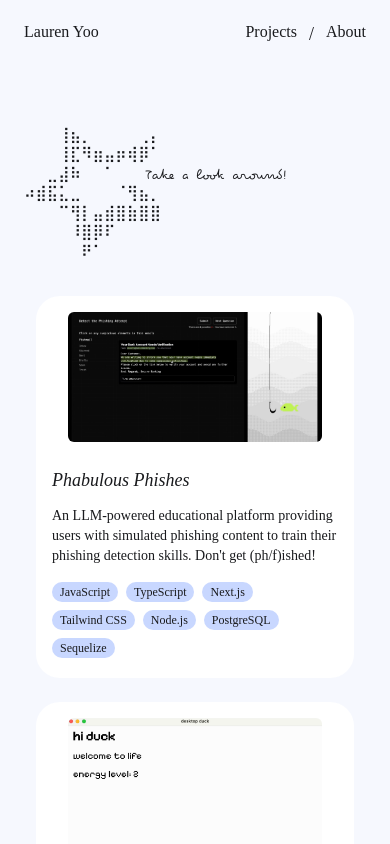
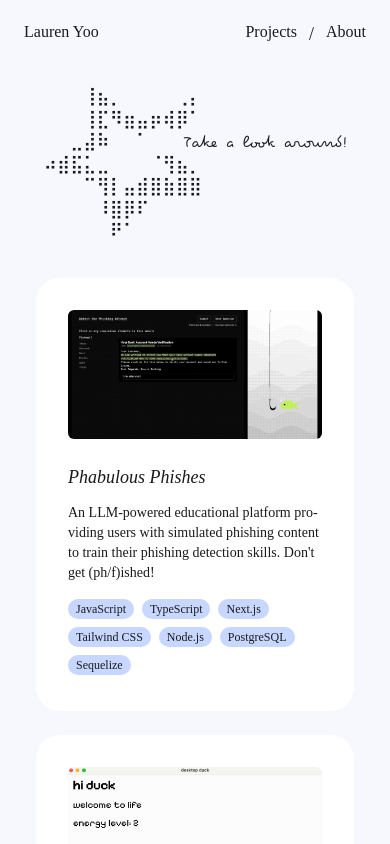
Before and after one commit to laureny17/portfolio, a Next.js app: page /projects in a window 390 px wide. Shown: the top 844 px of the page. Built offline with nearby package versions, Linux system fonts and the light colour scheme; a web font is replaced by a local one.

Commit message:
adjusted spacing in projects page

```diff
--- a/src/app/projects/page.tsx
+++ b/src/app/projects/page.tsx
@@ -5,12 +5,12 @@ import { projectCards } from "../../../public/assets/projectCards";
 
 export default function Projects() {
   return (
-    <main className="pt-20">
+    <main className="pt-10">
       <div className="relative px-0 sm:px-4 md:px-6 lg:px-8 xl:px-10">
         {/* Simple Header */}
-        <div className="mb-8 flex flex-row gap-4">
+        <div className="mb-8 flex flex-row gap-4 justify-center sm:justify-start">
           <pre
-            className="text-[4vw] md:text-lg lg:text-2xl leading-tight"
+            className="text-lg md:text-xl lg:text-2xl leading-tight"
             style={{ fontFamily: "Pecita" }}
           >
             {`⠀⠀⠀⢸⣦⡀⠀⠀⠀⠀⢀⡄
--- a/src/components/card.tsx
+++ b/src/components/card.tsx
@@ -115,10 +115,7 @@ const Card = ({ card, className = "" }: { card: Card; className?: string }) => {
 
   return (
     <div className={`px-3 sm:px-4 ${className}`}>
-      <div
-        ref={cardRef}
-        className="rounded-3xl p-4 sm:p-6 md:p-8 bg-white flex flex-col"
-      >
+      <div ref={cardRef} className="rounded-3xl p-8 bg-white flex flex-col">
         {card.image && (
           <div className="mb-6 mx-auto flex flex-col items-center justify-center w-full">
             {/* Media container */}
@@ -206,7 +203,7 @@ const Card = ({ card, className = "" }: { card: Card; className?: string }) => {
         <p className="text-lg sm:text-xl md:text-2xl lg:text-2xl pb-3 italic">
           {card.title}
         </p>
-        <p className="text-sm sm:text-base md:text-base lg:text-base pb-4">
+        <p className="text-sm sm:text-base md:text-base lg:text-base pb-4  hyphens-auto">
           {card.description}
         </p>
 
```
